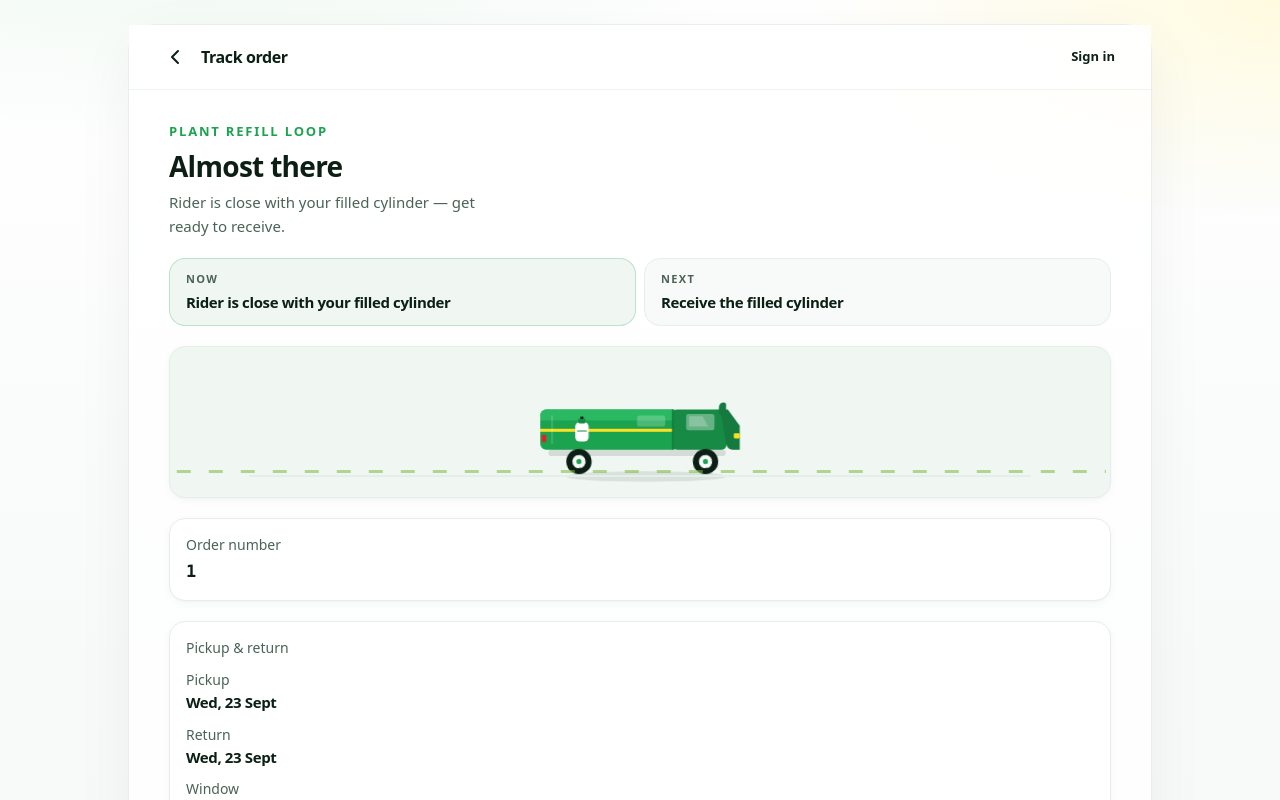
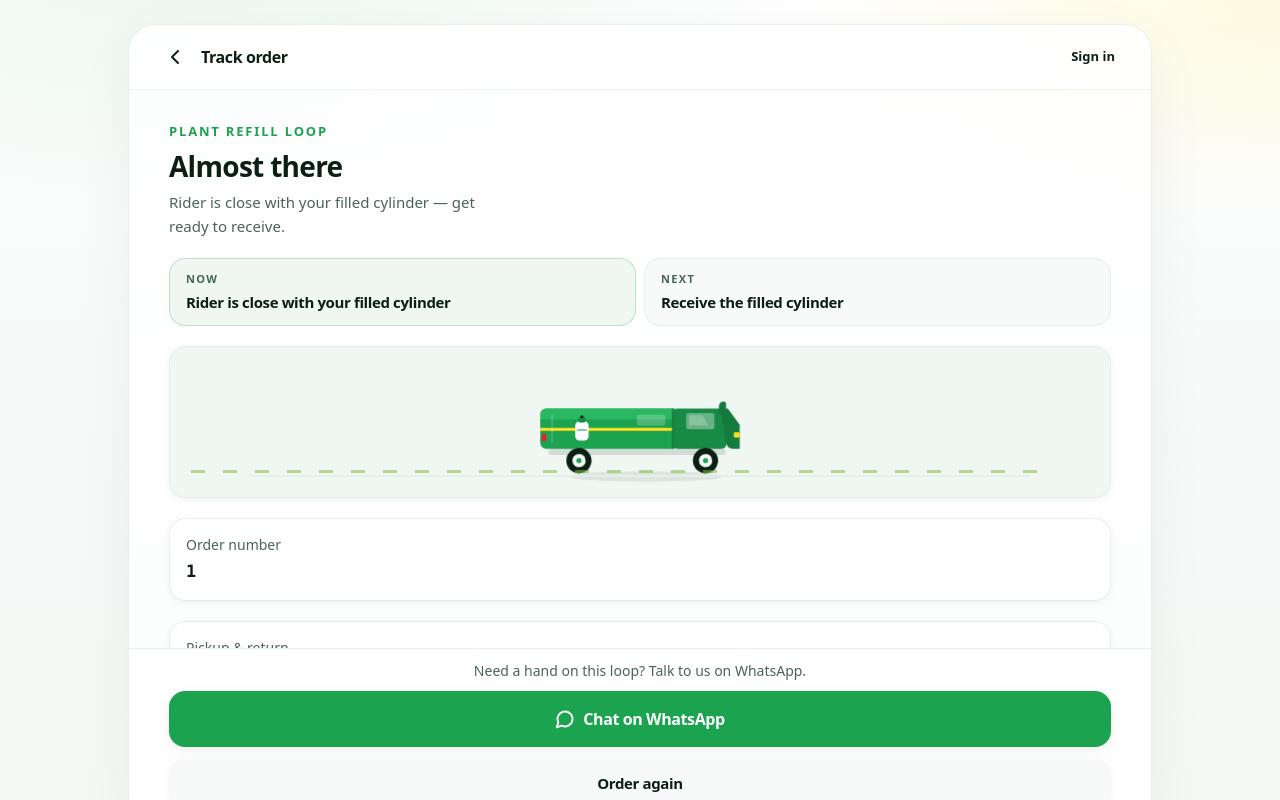
Before and after one commit to Muddyscode/GasGo, a Next.js app: page /order/tracking/1 in a window 1280 px wide. Shown: the top 800 px of the page. Built offline with nearby package versions, Linux system fonts and the light colour scheme.

Commit message:
fix(ui): pin tracking footer inside a bounded app shell
Keep the customer shell at 100dvh so PageBody scrolls and StickyAction
stays on-screen on a 390×844 handset, instead of growing the page and
dropping WhatsApp below the fold.

Co-authored-by: Muddyscode <Muddyscode@users.noreply.github.com>

```diff
--- a/src/app/globals.css
+++ b/src/app/globals.css
@@ -73,13 +73,18 @@
   .gasgo-shell {
     background: rgba(255, 255, 255, 0.72);
     box-shadow: 0 18px 60px rgba(11, 31, 20, 0.05);
+    height: 100dvh;
+    max-height: 100dvh;
+    overflow: hidden;
   }
 
   @media (min-width: 768px) {
     .gasgo-shell {
       margin-top: 1rem;
       margin-bottom: 1rem;
-      min-height: calc(100dvh - 2rem);
+      height: calc(100dvh - 2rem);
+      max-height: calc(100dvh - 2rem);
+      min-height: 0;
       border: 1px solid rgba(230, 238, 233, 0.9);
       border-radius: 1.75rem;
     }
@@ -89,7 +94,8 @@
     .gasgo-shell {
       margin-top: 1.5rem;
       margin-bottom: 1.5rem;
-      min-height: calc(100dvh - 3rem);
+      height: calc(100dvh - 3rem);
+      max-height: calc(100dvh - 3rem);
     }
   }
 }
--- a/src/components/nav/CustomerChrome.tsx
+++ b/src/components/nav/CustomerChrome.tsx
@@ -9,9 +9,9 @@ export function CustomerChrome({ children }: { children: ReactNode }) {
   return (
     <AuthProvider>
       <CustomerNavProvider>
-        <div className="gasgo-shell relative mx-auto flex min-h-dvh w-full max-w-lg flex-col md:max-w-2xl lg:max-w-5xl">
+        <div className="gasgo-shell relative mx-auto flex h-dvh max-h-dvh w-full max-w-lg flex-col overflow-hidden md:max-w-2xl lg:max-w-5xl">
           <TopNav />
-          <div className="page-enter flex min-h-0 flex-1 flex-col">{children}</div>
+          <div className="page-enter flex min-h-0 flex-1 flex-col overflow-hidden">{children}</div>
         </div>
       </CustomerNavProvider>
     </AuthProvider>
--- a/src/components/order/OrderTracking.tsx
+++ b/src/components/order/OrderTracking.tsx
@@ -54,10 +54,10 @@ export function OrderTracking({ orderId }: OrderTrackingProps) {
   const paidSummary = hydrated && placed ? placed : null;
 
   return (
-    <PageFrame className="min-h-0 overflow-hidden">
+    <PageFrame className="overflow-hidden">
       <OrderHeader title="Track order" backHref="/" backLabel="Back home" />
 
-      <PageBody className="min-h-0 overflow-y-auto pb-4">
+      <PageBody className="pb-4">
         <FadeLift>
           <section className="mb-5">
             <p
@@ -168,10 +168,7 @@ export function OrderTracking({ orderId }: OrderTrackingProps) {
       </PageBody>
 
       <StickyAction
-        className={cn(
-          "shrink-0",
-          order.late && "border-brand-red/30 bg-surface",
-        )}
+        className={cn(order.late && "border-brand-red/30 bg-surface")}
       >
         <p
           className={cn(
--- a/src/components/ui/page.tsx
+++ b/src/components/ui/page.tsx
@@ -9,7 +9,9 @@ export function PageFrame({
   className?: string;
 }) {
   return (
-    <div className={cn("flex min-h-0 flex-1 flex-col bg-transparent", className)}>
+    <div
+      className={cn("flex min-h-0 flex-1 flex-col bg-transparent", className)}
+    >
       {children}
     </div>
   );
@@ -25,7 +27,7 @@ export function PageBody({
   return (
     <div
       className={cn(
-        "mx-auto flex w-full max-w-lg flex-1 flex-col px-5 pt-5",
+        "mx-auto flex w-full max-w-lg min-h-0 flex-1 flex-col overflow-y-auto px-5 pt-5",
         "md:max-w-2xl md:px-8 md:pt-7",
         "lg:max-w-5xl lg:px-10 lg:pt-8",
         className,
@@ -82,7 +84,7 @@ export function StickyAction({
   return (
     <div
       className={cn(
-        "sticky bottom-0 z-20 border-t border-border/80 bg-surface/90 px-5 pt-3 backdrop-blur-md",
+        "sticky bottom-0 z-20 shrink-0 border-t border-border/80 bg-surface/90 px-5 pt-3 backdrop-blur-md",
         "pb-[max(1rem,env(safe-area-inset-bottom))]",
         "md:px-8 md:rounded-b-[1.75rem] lg:px-10",
         className,
```
